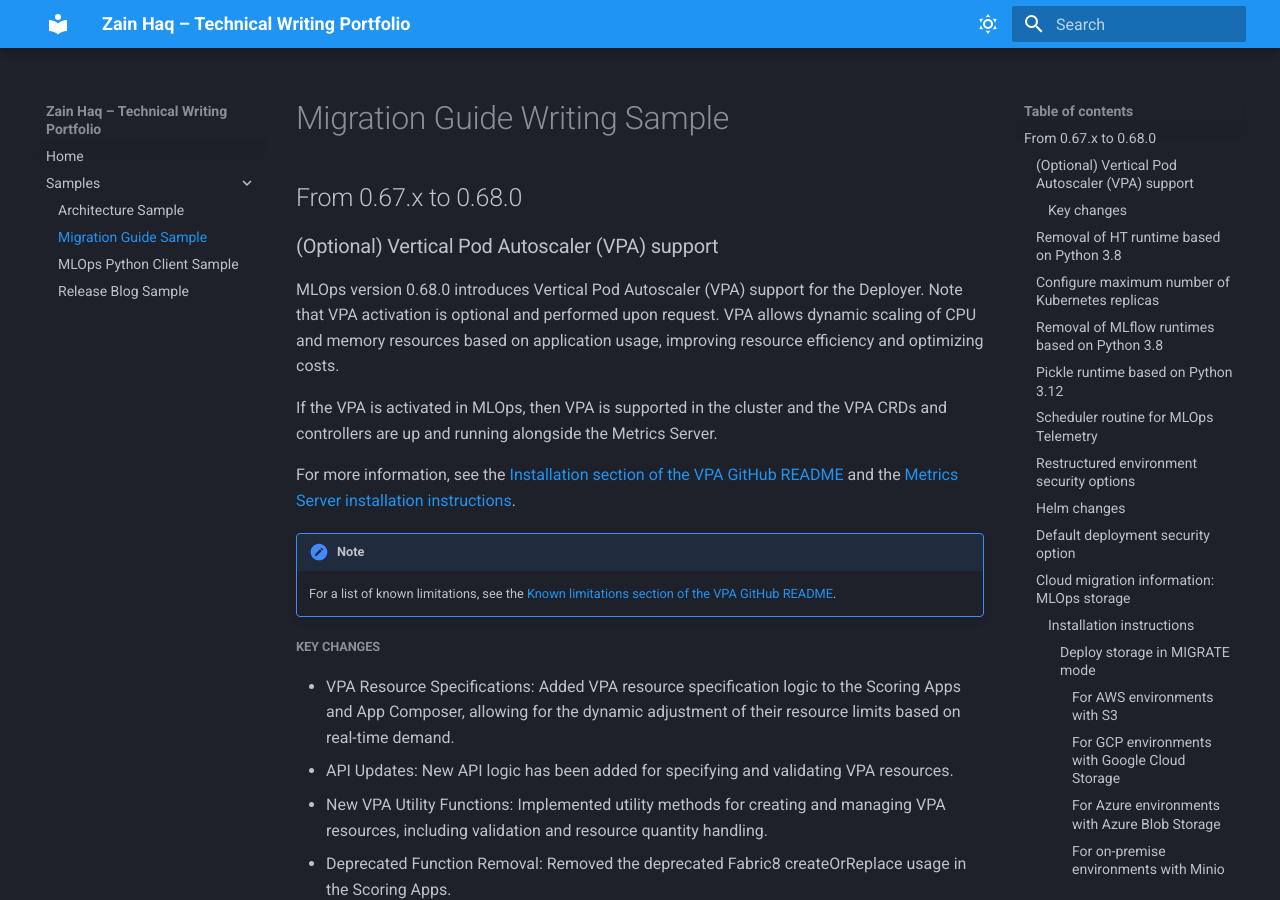
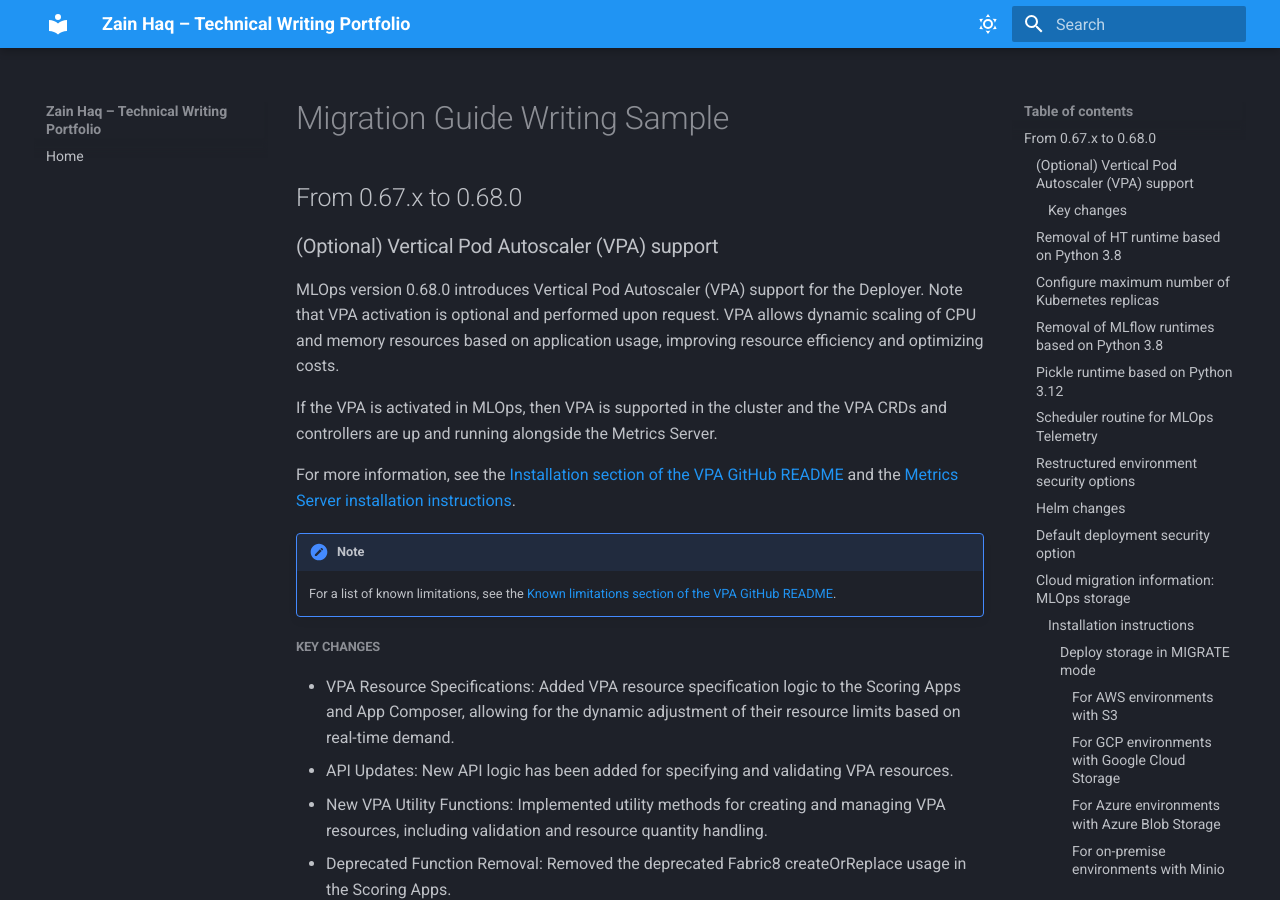
Before and after one commit to zainmhaq/zainhaq-portfolio, an MkDocs documentation site: the page built from docs/samples/migration-guide-sample.md, in a window 1280 px wide and 900 px high. Built offline with MkDocs 1.6.1 and Material for MkDocs 9.7.7, drawn with Linux system fonts in a browser that asks for light colours.

Commit message:
Update mkdocs.yml

```diff
--- a/mkdocs.yml
+++ b/mkdocs.yml
@@ -48,8 +48,3 @@ markdown_extensions:
 
 nav:
   - Home: index.md
-  - Samples:
-      - "Architecture Sample": samples/architecture-sample.md
-      - "Migration Guide Sample": samples/migration-guide-sample.md
-      - "MLOps Python Client Sample": samples/mlops-py-client-sample.md
-      - "Release Blog Sample": samples/release-blog-sample.md
```
